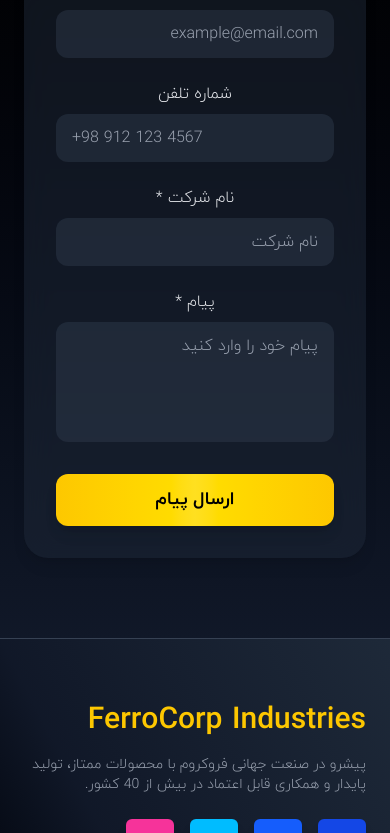
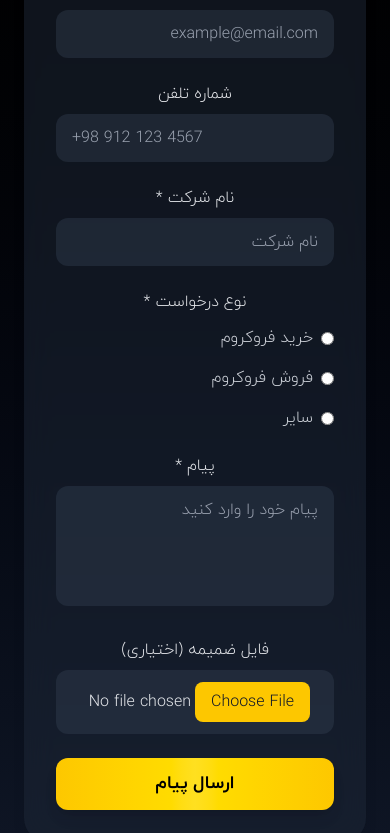
Before and after one commit to EmadARN/ferrocrome-landing, a Next.js app: page / in a window 390 px wide. Shown: the part 7701-8534 px from the top of the page. Built offline with nearby package versions, Linux system fonts and the light colour scheme.

Commit message:
contact form api updated

```diff
--- a/src/components/forms/ContactForm.jsx
+++ b/src/components/forms/ContactForm.jsx
@@ -11,19 +11,30 @@
     register,
     handleSubmit,
     reset,
+    watch,
     formState: { errors, isSubmitting },
   } = useForm({
     resolver: zodResolver(customerRequestSchema),
   });
 
   const onSubmit = async (data) => {
-    const payload = {
-      ...data,
-      is_response: false,
-    };
+    const formData = new FormData();
+
+    Object.entries(data).forEach(([key, value]) => {
+      if (key === "file") {
+        // فقط اگر فایل وجود داره و کاربر فایلی انتخاب کرده:
+        if (value && value.length > 0 && value[0] instanceof File) {
+          formData.append("file", value[0]);
+        }
+      } else {
+        formData.append(key, value);
+      }
+    });
+
+    formData.append("is_response", false);
 
     try {
-      await sendCustomerRequest(payload);
+      await sendCustomerRequest(formData);
       alert("پیام شما با موفقیت ارسال شد! ✅");
       reset();
     } catch (err) {
@@ -31,9 +42,13 @@
       alert("خطا در ارسال پیام ❌");
     }
   };
-
   return (
-    <form onSubmit={handleSubmit(onSubmit)} className="space-y-6">
+    <form
+      onSubmit={handleSubmit(onSubmit)}
+      className="space-y-6"
+      encType="multipart/form-data"
+    >
+      {/* نام و ایمیل */}
       <div className="grid md:grid-cols-2 gap-6">
         <div>
           <label className="block text-gray-200 mb-2">نام کامل *</label>
@@ -43,10 +58,8 @@
             className="w-full px-4 py-3 rounded-xl bg-gray-700/40 text-white placeholder-gray-400 focus:outline-none focus:ring-2 focus:ring-yellow-400"
             placeholder="نام خود را وارد کنید"
           />
-          {errors.fullName && (
-            <p className="text-red-400 text-sm mt-1">
-              {errors.fullName.message}
-            </p>
+          {errors.name && (
+            <p className="text-red-400 text-sm mt-1">{errors.name.message}</p>
           )}
         </div>
 
@@ -64,6 +77,7 @@
         </div>
       </div>
 
+      {/* شماره و شرکت */}
       <div className="grid md:grid-cols-2 gap-6">
         <div>
           <label className="block text-gray-200 mb-2">شماره تلفن</label>
@@ -83,14 +97,56 @@
             className="w-full px-4 py-3 rounded-xl bg-gray-700/40 text-white placeholder-gray-400 focus:outline-none focus:ring-2 focus:ring-yellow-400"
             placeholder="نام شرکت"
           />
-          {errors.company && (
+          {errors.company_name && (
             <p className="text-red-400 text-sm mt-1">
-              {errors.company.message}
+              {errors.company_name.message}
             </p>
           )}
         </div>
       </div>
 
+      {/* انتخاب نوع درخواست */}
+      <div>
+        <label className="block text-gray-200 mb-3">نوع درخواست *</label>
+        <div className="flex flex-col sm:flex-row gap-4">
+          <label className="flex items-center gap-2">
+            <input
+              type="radio"
+              value="خرید فروکروم"
+              {...register("sale_type")}
+              className="accent-yellow-400"
+            />
+            <span className="text-gray-300">خرید فروکروم</span>
+          </label>
+
+          <label className="flex items-center gap-2">
+            <input
+              type="radio"
+              value="فروش فروکروم"
+              {...register("sale_type")}
+              className="accent-yellow-400"
+            />
+            <span className="text-gray-300">فروش فروکروم</span>
+          </label>
+
+          <label className="flex items-center gap-2">
+            <input
+              type="radio"
+              value="سایر"
+              {...register("sale_type")}
+              className="accent-yellow-400"
+            />
+            <span className="text-gray-300">سایر</span>
+          </label>
+        </div>
+        {errors.request_type && (
+          <p className="text-red-400 text-sm mt-1">
+            {errors.request_type.message}
+          </p>
+        )}
+      </div>
+
+      {/* پیام */}
       <div>
         <label className="block text-gray-200 mb-2">پیام *</label>
         <textarea
@@ -104,6 +160,20 @@
         )}
       </div>
 
+      {/* آپلود فایل (اختیاری) */}
+      <div>
+        <label className="block text-gray-200 mb-2">فایل ضمیمه (اختیاری)</label>
+        <input
+          type="file"
+          {...register("file")}
+          className="w-full text-gray-200 bg-gray-700/40 rounded-xl p-3 file:mr-3 file:py-2 file:px-4 file:rounded-lg file:border-0 file:bg-yellow-400 file:text-gray-900 hover:file:bg-yellow-300"
+        />
+        {errors.file && (
+          <p className="text-red-400 text-sm mt-1">{errors.file.message}</p>
+        )}
+      </div>
+
+      {/* دکمه ارسال */}
       <Button
         type="submit"
         variant="premium"
--- a/src/lib/validations.js
+++ b/src/lib/validations.js
@@ -5,5 +5,16 @@
   email: z.string().email("ایمیل معتبر وارد کنید"),
   phone_number: z.string().optional(),
   company_name: z.string().min(2, "نام شرکت الزامی است"),
+  sale_type: z.enum(["خرید فروکروم", "فروش فروکروم", "سایر"], {
+    required_error: "انتخاب نوع درخواست الزامی است",
+  }),
   message: z.string().min(5, "پیام خود را وارد کنید"),
+  file: z
+    .any()
+    .refine(
+      (files) =>
+        !files || files.length === 0 || files[0] instanceof File,
+      "فایل انتخاب‌شده معتبر نیست"
+    )
+    .optional(),
 });
--- a/src/services/api.js
+++ b/src/services/api.js
@@ -1,24 +1,19 @@
 // services/api.js
-
-export const sendCustomerRequest = async (data) => {
-  const payload = {
-    ...data,
-    is_response: false,
-  };
-
+export const sendCustomerRequest = async (formData) => {
+  console.log(formData)
   try {
-    const res = await fetch("http://192.168.1.129:8000/customer-request/", {
+    const res = await fetch("http://192.168.1.95:8000/customer-request/", {
       method: "POST",
-      headers: { "Content-Type": "application/json" },
-      body: JSON.stringify(payload),
+      body: formData,
     });
+    console.log("res",res)
 
     if (!res.ok) {
       const errorText = await res.text();
       throw new Error(errorText || "خطا در ارسال درخواست");
     }
 
-    return await res.json(); // یا res.text() بسته به API
+    return await res.json();
   } catch (err) {
     throw err;
   }
```
